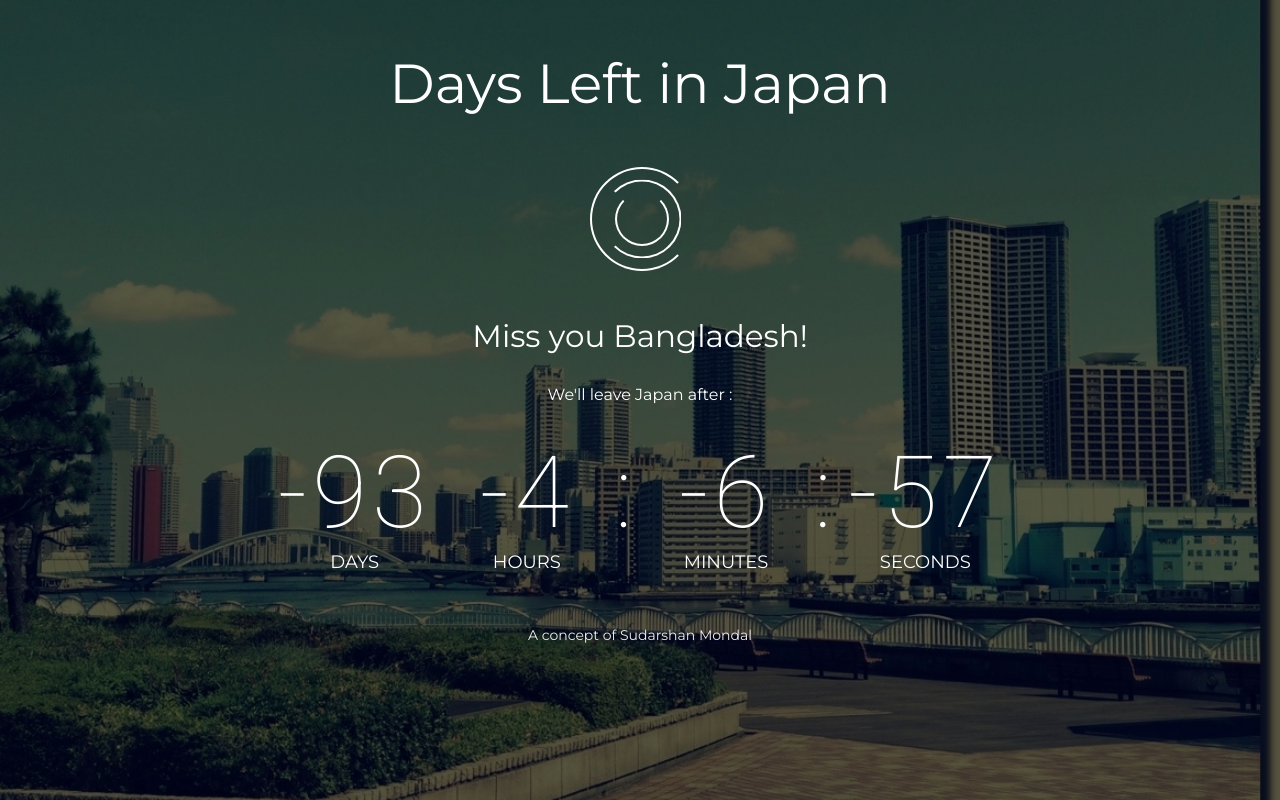
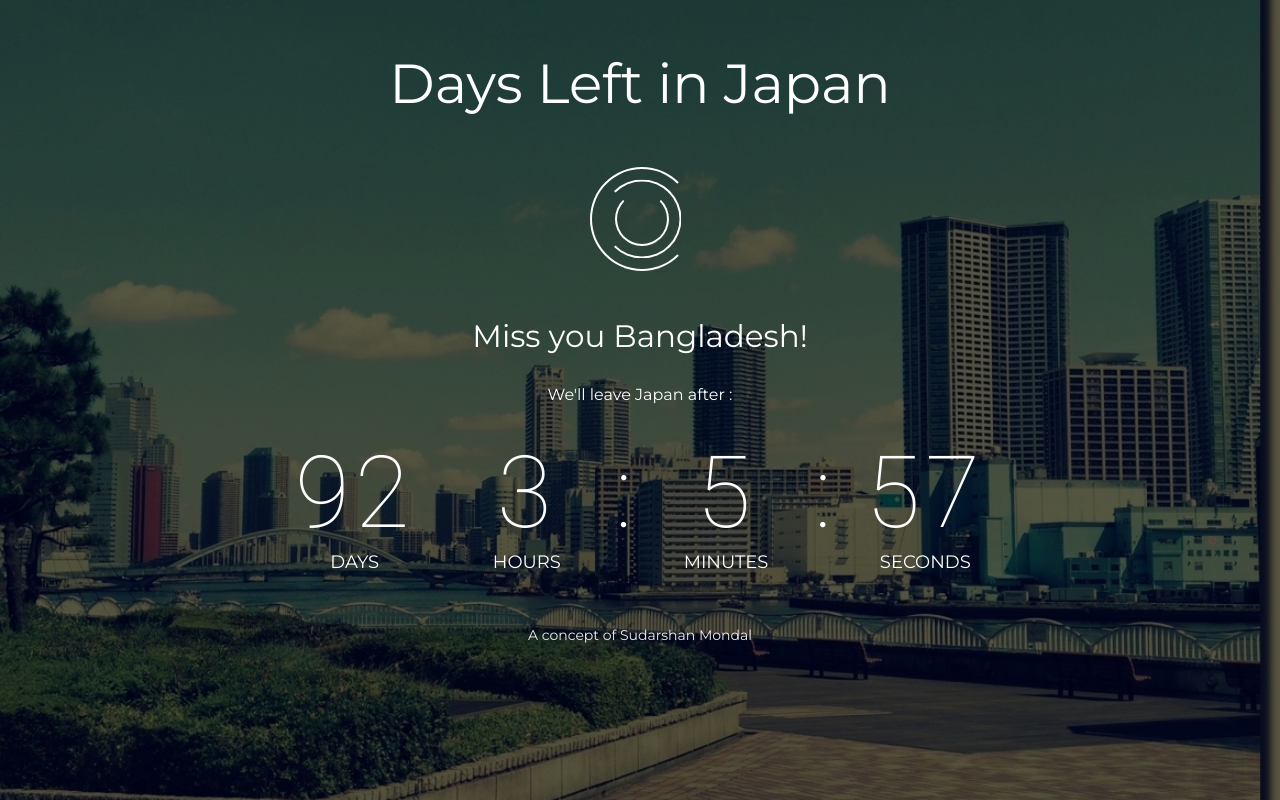
Before and after one commit to sudarshaana/90daysinjapan, a plain HTML site: page index.html in a window 1280 px wide. Drawn offline with Linux system fonts and the light colour scheme.

Commit message:
Update index.html

```diff
--- a/index.html
+++ b/index.html
@@ -78,7 +78,7 @@
 	  var now = new Date().getTime();
 
 	  // Find the distance between now and the count down date
-	  var distance = countDownDate - now;
+	  var distance = now - countDownDate;
 
 	  // Time calculations for days, hours, minutes and seconds
 	  var days = Math.floor(distance / (1000 * 60 * 60 * 24));
@@ -91,7 +91,9 @@
 	  document.getElementById("minutes").innerHTML = minutes;
 	  document.getElementById("seconds").innerHTML = seconds;
 
-
+	  if (distance < 0) {
+		clearInterval(x);
+	  }
 	}, 1000);
 	</script>
 
```
